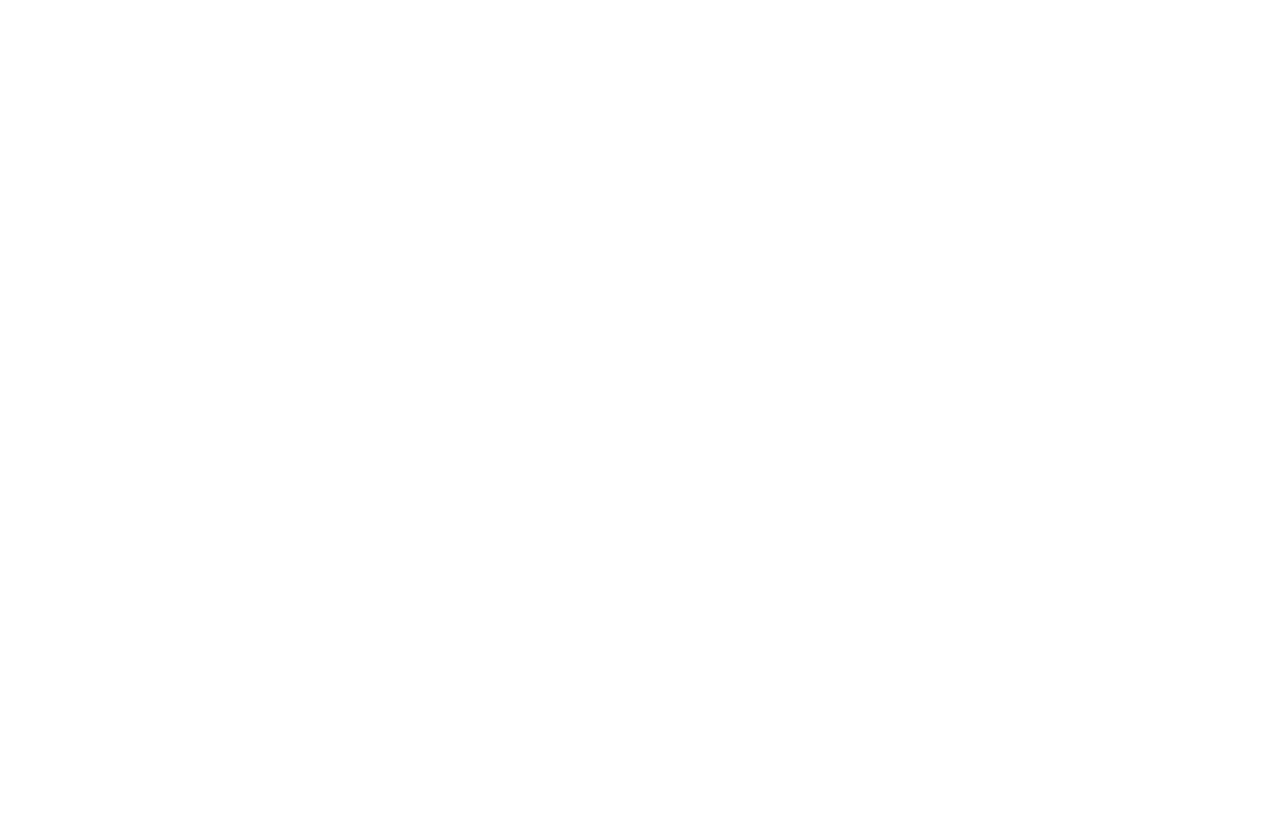
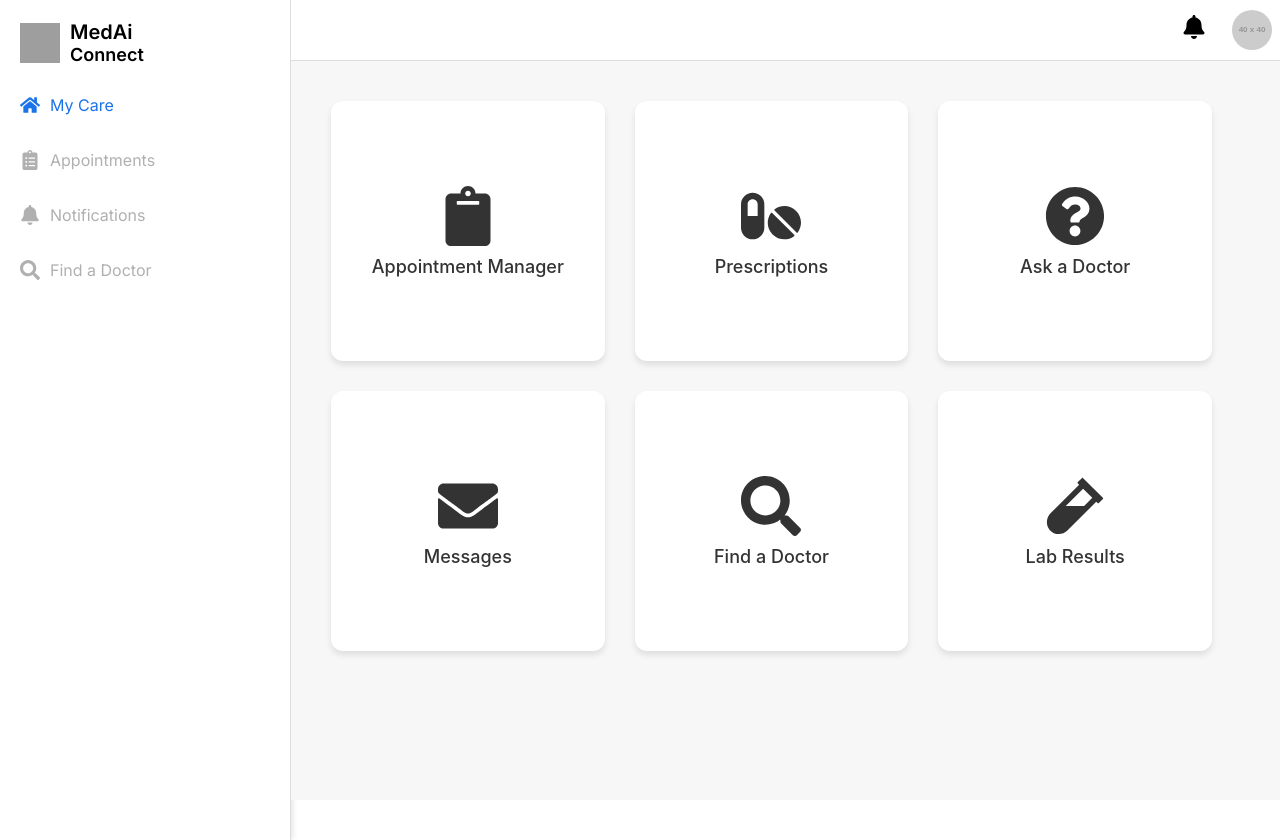
Before and after one commit to mihan2002/medicine-app, a React (Vite) app: page /my-care in a window 1280 px wide. Before the commit this address had no page. Before the commit the page ends 800 px from the top, so only its background shows below. Built offline with nearby package versions, Linux system fonts and the light colour scheme; grey boxes are pictures that could not be loaded.

Commit message:
my care page added

```diff
--- a/src/App.jsx
+++ b/src/App.jsx
@@ -1,13 +1,16 @@
 import { Routes, Route } from "react-router-dom"; // Import Routes and Route
 import Home from "./Home"; // Example page component
 import FindDoctorPage from "./pages/findDoctorPage/FindDoctorPage";
+import MyCarePage from "./pages/myCarePage/myCarePage";
 
 function App() {
   return (
     <Routes>
-      <Route path="/" element={<Home />} /> {/* Route for Home page */}
-      <Route path="/find-doctor" element={<FindDoctorPage />} />{" "}
-      {/* Route for Home page */}
+      <Route path="/" element={<Home />} />
+      <Route path="/find-doctor" element={<FindDoctorPage />} />
+      <Route path="/my-care" element={<MyCarePage />} />
+      <Route path="/appointments" element={<MyCarePage />} />
+      <Route path="/notifications" element={<MyCarePage />} />
     </Routes>
   );
 }
--- a/src/components/sidebar/Sidebar.jsx
+++ b/src/components/sidebar/Sidebar.jsx
@@ -1,15 +1,17 @@
 import { useState } from "react";
 import { FaHome, FaClipboardList, FaBell, FaSearch } from "react-icons/fa";
+import { useNavigate } from "react-router-dom"; // Import the useNavigate hook from react-router-dom
 import "./Sidebar.css";
 import logo from "./logo.png"; // Import your logo here
 
 const Sidebar = () => {
-  // State to manage active menu item
   const [activeItem, setActiveItem] = useState("My Care");
+  const navigate = useNavigate(); // Initialize the navigate function
 
-  // Function to handle item click and set active item
-  const handleItemClick = (itemName) => {
+  // Function to handle item click, set active item, and navigate to the corresponding route
+  const handleItemClick = (itemName, route) => {
     setActiveItem(itemName);
+    navigate(route); // Navigate to the route when an item is clicked
   };
 
   return (
@@ -24,7 +26,7 @@
       <ul className="sidebar-menu">
         <li
           className={`menu-item ${activeItem === "My Care" ? "active" : ""}`}
-          onClick={() => handleItemClick("My Care")}
+          onClick={() => handleItemClick("My Care", "/my-care")}
         >
           <FaHome
             size={20}
@@ -36,7 +38,7 @@
           className={`menu-item ${
             activeItem === "Appointments" ? "active" : ""
           }`}
-          onClick={() => handleItemClick("Appointments")}
+          onClick={() => handleItemClick("Appointments", "/appointments")}
         >
           <FaClipboardList
             size={20}
@@ -48,7 +50,7 @@
           className={`menu-item ${
             activeItem === "Notifications" ? "active" : ""
           }`}
-          onClick={() => handleItemClick("Notifications")}
+          onClick={() => handleItemClick("Notifications", "/notifications")}
         >
           <FaBell
             size={20}
@@ -60,7 +62,7 @@
           className={`menu-item ${
             activeItem === "Find a Doctor" ? "active" : ""
           }`}
-          onClick={() => handleItemClick("Find a Doctor")}
+          onClick={() => handleItemClick("Find a Doctor", "/find-doctor")}
         >
           <FaSearch
             size={20}
--- a/src/pages/findDoctorPage/FindDoctorPage.css
+++ b/src/pages/findDoctorPage/FindDoctorPage.css
@@ -1,7 +1,7 @@
 .find-doctor-page {
   display: flex;
   height: 100vh;
-  background-color: #f7f7f7; /* Light background color */
+  background-color: #F2F7FF;
 }
 
 .sidebar {
@@ -17,6 +17,14 @@
   padding-right: 28px;
   padding-left: 0px;
   padding-top: 0px;
+  background-color: #e9f0ff;
+}
+.inner-main-content {
+  background-color: #ffffff;
+  padding: 10px;
+  margin-left: 60px;
+  margin-right: 60px;
+  border-radius: 10px;
 }
 
 .navbar-container {
--- a/src/pages/findDoctorPage/FindDoctorPage.jsx
+++ b/src/pages/findDoctorPage/FindDoctorPage.jsx
@@ -21,8 +21,11 @@
           onProfileClick={handleProfileClick}
         />
         <div className="doctor-list-header">
-          <h2>Connect With Our Top-Rated Doctors For Personalized Medical Care.</h2>
+          <h2>
+            Connect With Our Top-Rated Doctors For Personalized Medical Care.
+          </h2>
         </div>
+        <div className="inner-main-content">
         <div className="search-and-filter">
           <input type="text" className="search-input" placeholder="Search" />
           <button className="filter-btn">
@@ -37,6 +40,7 @@
           <DoctorCard />
           <DoctorCard />
         </div>
+        </div>
       </div>
     </div>
   );
--- /dev/null
+++ b/src/pages/myCarePage/myCarePage.css
@@ -0,0 +1,71 @@
+/* Container for the dashboard page */
+.dashboard-container {
+    display: flex;
+    height: 100vh;
+    background-color: #f7f7f7; /* Light background color */
+  }
+
+  .sidebar {
+    width: 250px;
+    background-color: white;
+    border-right: 1px solid #ddd;
+  }
+
+  .main-content {
+    flex-grow: 1;
+    display: flex;
+    flex-direction: column;
+    background-color: #f7f7f7;
+  }
+
+  .navbar-container {
+    padding: 10px 20px;
+    background-color: white;
+    border-bottom: 1px solid #ddd;
+  }
+
+  .content-header h2 {
+    font-size: 24px;
+    font-weight: bold;
+  }
+
+  /* Grid container for the main dashboard items */
+  .grid-container {
+    display: grid;
+    grid-template-columns: repeat(3, 1fr); /* Enforce 3 items per row */
+    gap: 30px; /* Increase the gap between items */
+    padding: 40px;
+  }
+
+  /* Each grid item */
+  .grid-item {
+    display: flex;
+    flex-direction: column;
+    align-items: center;
+    justify-content: center;
+    background-color: white;
+    border-radius: 12px; /* Slightly increase the border radius */
+    padding: 30px; /* Increase padding to make the items larger */
+    box-shadow: 0 4px 6px rgba(0, 0, 0, 0.1);
+    transition: transform 0.3s ease, box-shadow 0.3s ease;
+    cursor: pointer; /* Add a pointer cursor to indicate interactivity */
+    min-height: 200px; /* Set a minimum height for each grid item */
+  }
+
+  /* Hover effect */
+  .grid-item:hover {
+    transform: scale(1.05); /* Slightly increase the size on hover */
+    box-shadow: 0 6px 12px rgba(0, 0, 0, 0.2); /* Make the shadow more prominent on hover */
+  }
+
+  .grid-icon {
+    font-size: 60px; /* Increase the size of the icon */
+    color: #333;
+  }
+
+  .grid-item span {
+    margin-top: 10px;
+    font-size: 18px; /* Slightly increase font size */
+    font-weight: 500;
+    color: #333;
+  }
--- /dev/null
+++ b/src/pages/myCarePage/myCarePage.jsx
@@ -0,0 +1,51 @@
+import NavBar from "../../components/navBar/NavBar";
+import Sidebar from "../../components/sidebar/Sidebar";
+import "./myCarePage.css"; // Create this CSS file for styling
+import { FaClipboard, FaPills, FaQuestionCircle, FaEnvelope, FaSearch, FaVial } from "react-icons/fa"; // Import icons from react-icons
+ // Create this CSS file for styling
+
+const MyCarePage = () => {
+  const userImageLink = "https://via.placeholder.com/40"; // Replace with actual image URL
+
+  const handleProfileClick = () => {
+    console.log("Profile clicked");
+  };
+
+  return (
+    <div className="dashboard-container">
+      <Sidebar />
+      <div className="main-content">
+        <NavBar userImageLink={userImageLink} onProfileClick={handleProfileClick} />
+
+        <div className="grid-container">
+          <div className="grid-item">
+            <FaClipboard className="grid-icon" />
+            <span>Appointment Manager</span>
+          </div>
+          <div className="grid-item">
+            <FaPills className="grid-icon" />
+            <span>Prescriptions</span>
+          </div>
+          <div className="grid-item">
+            <FaQuestionCircle className="grid-icon" />
+            <span>Ask a Doctor</span>
+          </div>
+          <div className="grid-item">
+            <FaEnvelope className="grid-icon" />
+            <span>Messages</span>
+          </div>
+          <div className="grid-item">
+            <FaSearch className="grid-icon" />
+            <span>Find a Doctor</span>
+          </div>
+          <div className="grid-item">
+            <FaVial className="grid-icon" />
+            <span>Lab Results</span>
+          </div>
+        </div>
+      </div>
+    </div>
+  );
+};
+
+export default MyCarePage;
```
